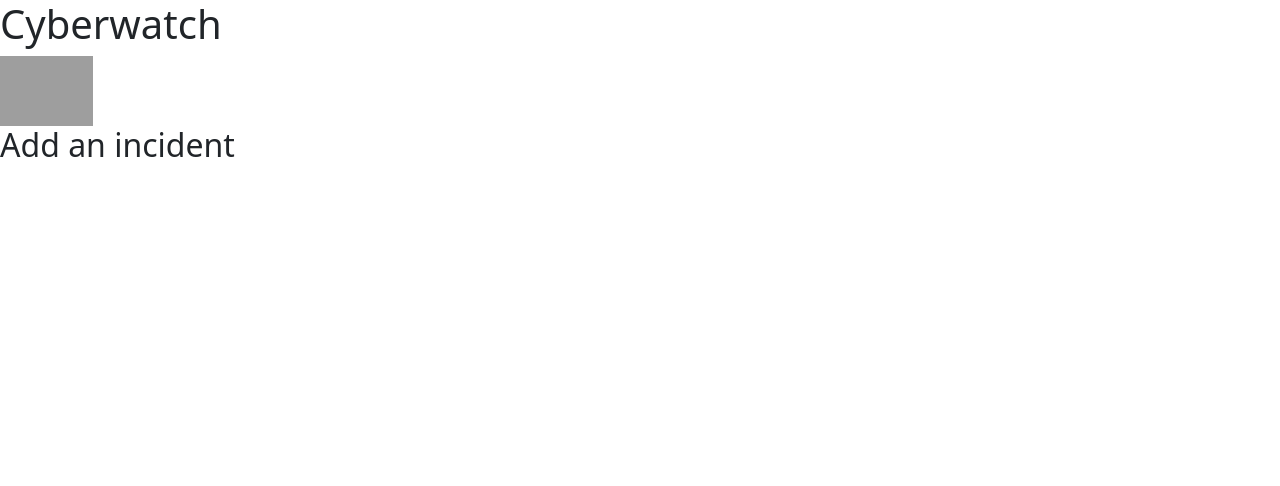
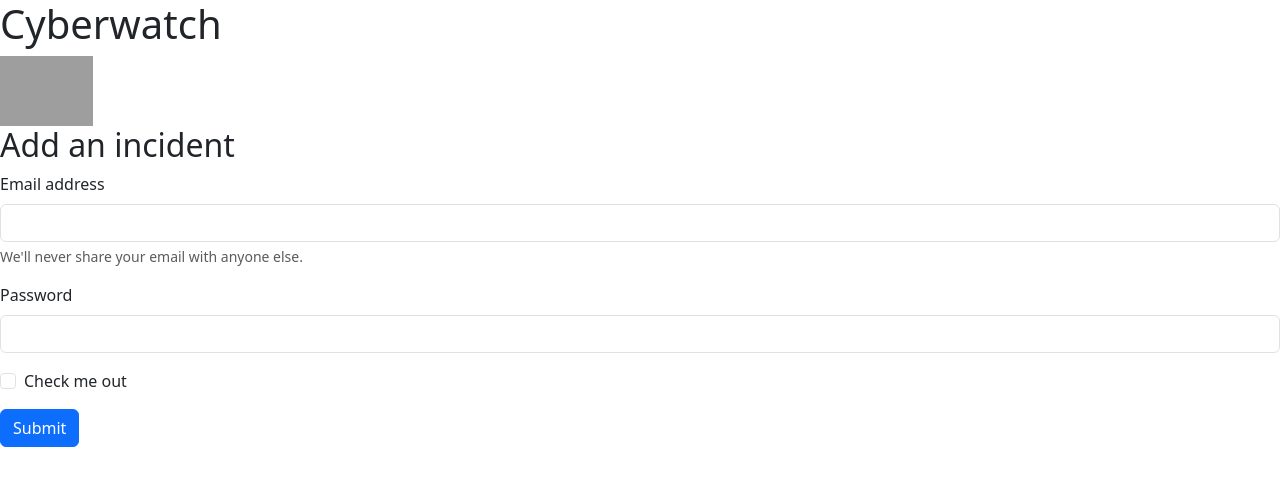
Before and after one commit to CharlieMP/12SE-PWA-assessment, a Flask app: template templates/add-incident.html in a window 1280 px wide. Shown: the top 486 px of the page. Run offline with Flask 3, Linux system fonts and the light colour scheme; the template is opened without the code that fills it, so the values that code supplies are empty; grey boxes are pictures that could not be loaded.

Commit message:
Created a route for the add-incident html file and added a temporary form to the html file

```diff
--- a/app.py
+++ b/app.py
@@ -34,6 +34,8 @@ def incident_page(vul_id):
     print(vul_id) #this is a print statement to help you understand what data is being returned
     return render_template('incidents.html', vulnerability = vul_id, vul_list = result)
 
-
+@app.route('/add-incident', methods = ['GET'])
+def incident_form():
+    return render_template('add-incident.html')
 
 app.run(debug=True, reloader_type='stat', port=5000)
--- a/templates/add-incident.html
+++ b/templates/add-incident.html
@@ -6,6 +6,19 @@ Add an incident
 
 {% block content %}
 <form action = "/incidents" method="POST">
-
+  <div class="mb-3">
+    <label for="exampleInputEmail1" class="form-label">Email address</label>
+    <input type="email" class="form-control" id="exampleInputEmail1" aria-describedby="emailHelp">
+    <div id="emailHelp" class="form-text">We'll never share your email with anyone else.</div>
+  </div>
+  <div class="mb-3">
+    <label for="exampleInputPassword1" class="form-label">Password</label>
+    <input type="password" class="form-control" id="exampleInputPassword1">
+  </div>
+  <div class="mb-3 form-check">
+    <input type="checkbox" class="form-check-input" id="exampleCheck1">
+    <label class="form-check-label" for="exampleCheck1">Check me out</label>
+  </div>
+  <button type="submit" class="btn btn-primary">Submit</button>
 </form>
 {% endblock %}
--- a/templates/incidents.html
+++ b/templates/incidents.html
@@ -18,6 +18,6 @@
     </div>
 
     {% endfor %}
-<a href="/incidents" class="btn btn-danger">Add Incident</a>
+<a href="/add-incident" class="btn btn-danger">Add Incident</a>
 </div>
 {% endblock %}
--- a/templates/index.html
+++ b/templates/index.html
@@ -10,9 +10,9 @@
     {% for v in vulnerabilities %}
     <div class="col-12 col-md-12 mb-3">
         <div class="card p-3">
-            <h5>Rank: {{ v.owasp_rank }}</h5>
-            <p>{{ v.vul_name }}</p>
-            <a href="/incidents/{{ v.id }}" class="btn btn-danger">View</a>
+            <h5>{{ v.vul_name }}</h5>
+            <p>Rank: {{ v.owasp_rank }}</p>
+            <a href="/incidents/{{ v.id }}" class="btn btn-warning">View</a>
         </div>
     </div>
     {% endfor %}
```
